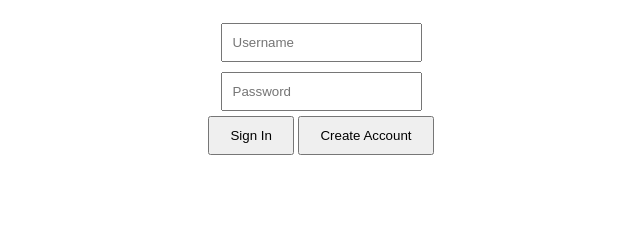
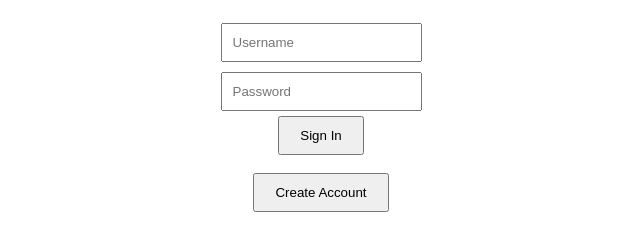
Before and after one commit to jraneyGradex/gradex-app, a plain HTML site: page signin.html in a window 1280 px wide. Shown: the part 140-390 px from the top of the page, without its empty margins (319-959 px from the left). Drawn offline with nearby package versions, Linux system fonts and the light colour scheme.

Commit message:
Add files via upload

```diff
--- a/signin.html
+++ b/signin.html
@@ -17,8 +17,10 @@
 
   <input type="text" id="username" placeholder="Username" /><br/>
   <input type="password" id="password" placeholder="Password" /><br/>
-  <button onclick="signIn()">Sign In</button>
+  <button onclick="signIn()">Sign In</button><br><br>
   <button onclick="window.location.href='signup.html'">Create Account</button>
+
+
   <p id="message"></p>
 
   <script>
```
